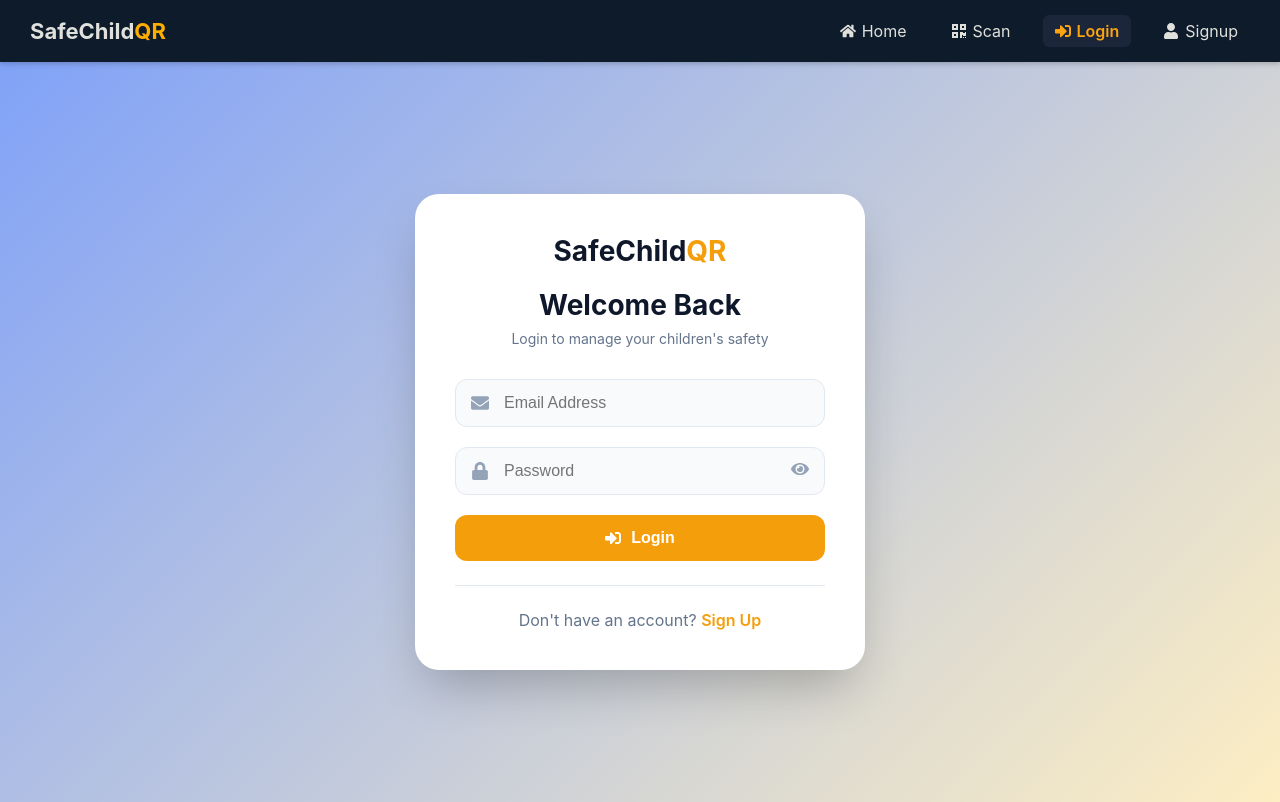
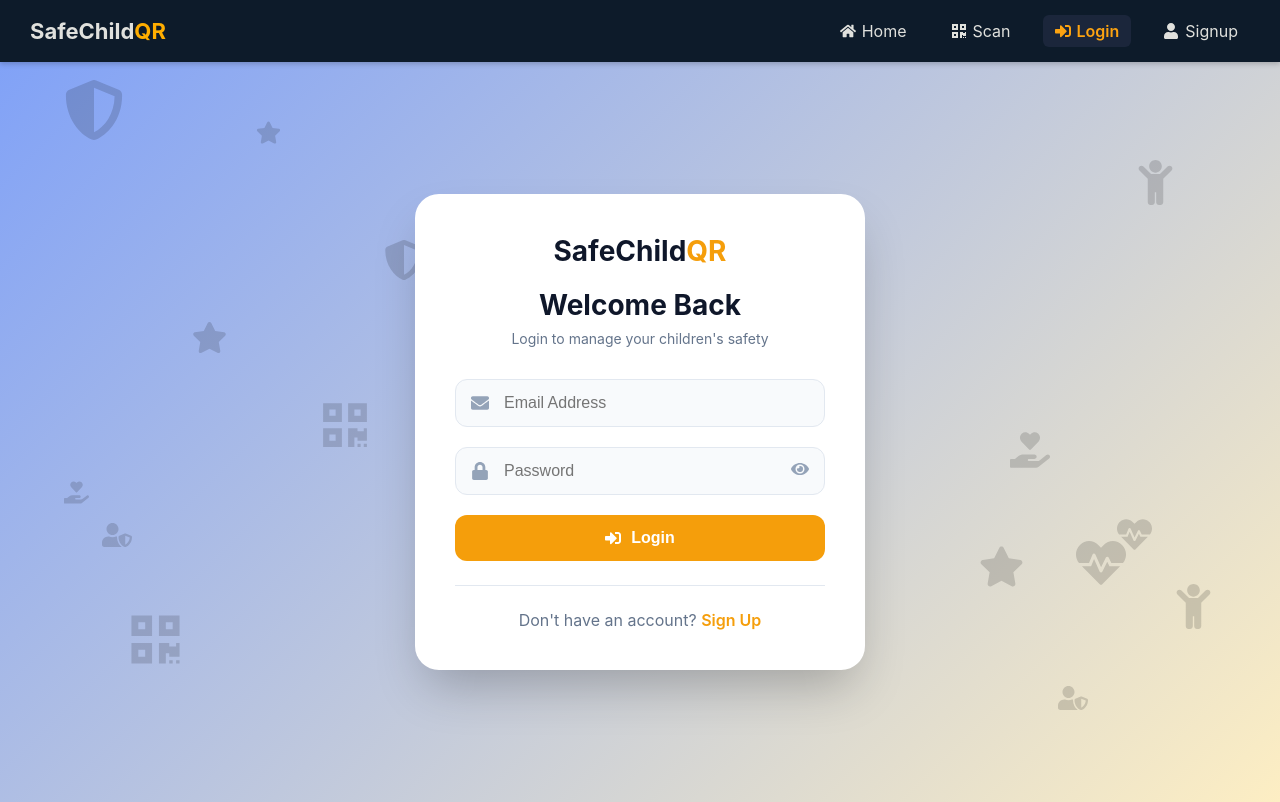
Before and after one commit to DoctorImagenius/safechildqr-frontend, a React (Create React App) app: page /login in a window 1280 px wide. Built offline with nearby package versions, Linux system fonts and the light colour scheme; no server answers.

Commit message:
enhance ui of login page

```diff
--- a/src/pages/Login/Login.jsx
+++ b/src/pages/Login/Login.jsx
@@ -3,7 +3,11 @@ import { useNavigate, NavLink } from "react-router-dom";
 import { AuthContext } from "../../context/AuthContext";
 import { authAPI } from "../../services/api";
 import { toast } from "react-toastify";
-import { FaEnvelope, FaLock, FaSignInAlt, FaEye, FaEyeSlash } from "react-icons/fa";
+import {
+  FaEnvelope, FaLock, FaSignInAlt, FaEye, FaEyeSlash,
+  FaShieldAlt, FaChild, FaQrcode, FaHeartbeat,
+  FaStar, FaHandHoldingHeart, FaUserShield
+} from "react-icons/fa";
 import styles from "./Login.module.css";
 
 export default function Login() {
@@ -35,9 +39,23 @@ export default function Login() {
       setLoading(false);
     }
   };
+  // Floating icons array
+  const floatingIcons = [
+    FaShieldAlt, FaChild, FaQrcode, FaHeartbeat,
+    FaStar, FaHandHoldingHeart, FaUserShield, FaStar,
+    FaChild, FaQrcode, FaHeartbeat, FaShieldAlt, FaUserShield, FaHandHoldingHeart, FaStar
+  ];
 
   return (
     <div className={styles.loginContainer}>
+      {/* Floating animated elements */}
+      <div className={styles.floatingElements}>
+        {floatingIcons.map((Icon, index) => (
+          <div key={index} className={styles.floatingIcon}>
+            <Icon />
+          </div>
+        ))}
+      </div>
       <div className={styles.loginCard}>
         <div className={styles.loginHeader}>
           <div className={styles.logo}>SafeChild<span className={styles.qr}>QR</span></div>
--- a/src/pages/Login/Login.module.css
+++ b/src/pages/Login/Login.module.css
@@ -8,6 +8,8 @@
 }
 
 .loginCard {
+  position: relative;
+  z-index: 1;
   background: white;
   border-radius: 24px;
   padding: 40px;
@@ -135,7 +137,59 @@
   text-decoration: underline;
 }
 
-@media (max-width: 640px) {
+/* Floating elements container */
+.floatingElements {
+  position: absolute;
+  top: 0;
+  left: 0;
+  width: 100%;
+  height: 100%;
+  pointer-events: none;
+  z-index: 0;
+}
+
+/* Individual floating icons */
+.floatingIcon {
+  position: absolute;
+  font-size: 40px;
+  opacity: 0.15;
+  animation: float 6s ease-in-out infinite;
+}
+
+.floatingIcon:nth-child(1) { top: 10%; left: 5%; animation-delay: 0s; font-size: 60px; }
+.floatingIcon:nth-child(2) { top: 20%; right: 8%; animation-delay: 1s; font-size: 45px; }
+.floatingIcon:nth-child(3) { bottom: 15%; left: 10%; animation-delay: 2s; font-size: 55px; }
+.floatingIcon:nth-child(4) { bottom: 25%; right: 12%; animation-delay: 0.5s; font-size: 50px; }
+.floatingIcon:nth-child(5) { top: 40%; left: 15%; animation-delay: 1.5s; font-size: 35px; }
+.floatingIcon:nth-child(6) { bottom: 40%; right: 18%; animation-delay: 2.5s; font-size: 40px; }
+.floatingIcon:nth-child(7) { top: 65%; left: 8%; animation-delay: 0.8s; font-size: 30px; }
+.floatingIcon:nth-child(8) { top: 15%; left: 20%; animation-delay: 1.8s; font-size: 25px; }
+.floatingIcon:nth-child(9) { bottom: 20%; right: 5%; animation-delay: 2.8s; font-size: 45px; }
+.floatingIcon:nth-child(10) { top: 50%; left: 25%; animation-delay: 0.3s; font-size: 50px; }
+.floatingIcon:nth-child(11) { bottom: 30%; right: 10%; animation-delay: 1.2s; font-size: 35px; }
+.floatingIcon:nth-child(12) { top: 30%; left: 30%; animation-delay: 2.2s; font-size: 40px; }
+.floatingIcon:nth-child(13) { bottom: 10%; right: 15%; animation-delay: 0.7s; font-size: 30px; }
+.floatingIcon:nth-child(14) { top: 60%; left: 5%; animation-delay: 1.7s; font-size: 25px; }
+.floatingIcon:nth-child(15) { bottom: 25%; right: 20%; animation-delay: 2.7s; font-size: 45px; }
+
+
+@keyframes float {
+  0% {
+    transform: translateY(0px) rotate(0deg);
+  }
+  50% {
+    transform: translateY(-20px) rotate(5deg);
+  }
+  100% {
+    transform: translateY(0px) rotate(0deg);
+  }
+}
+
+@media (max-width: 768px) {
+  .floatingElements{
+    display: none;
+  }
+
   .loginCard {
     padding: 30px 20px;
   }
```
